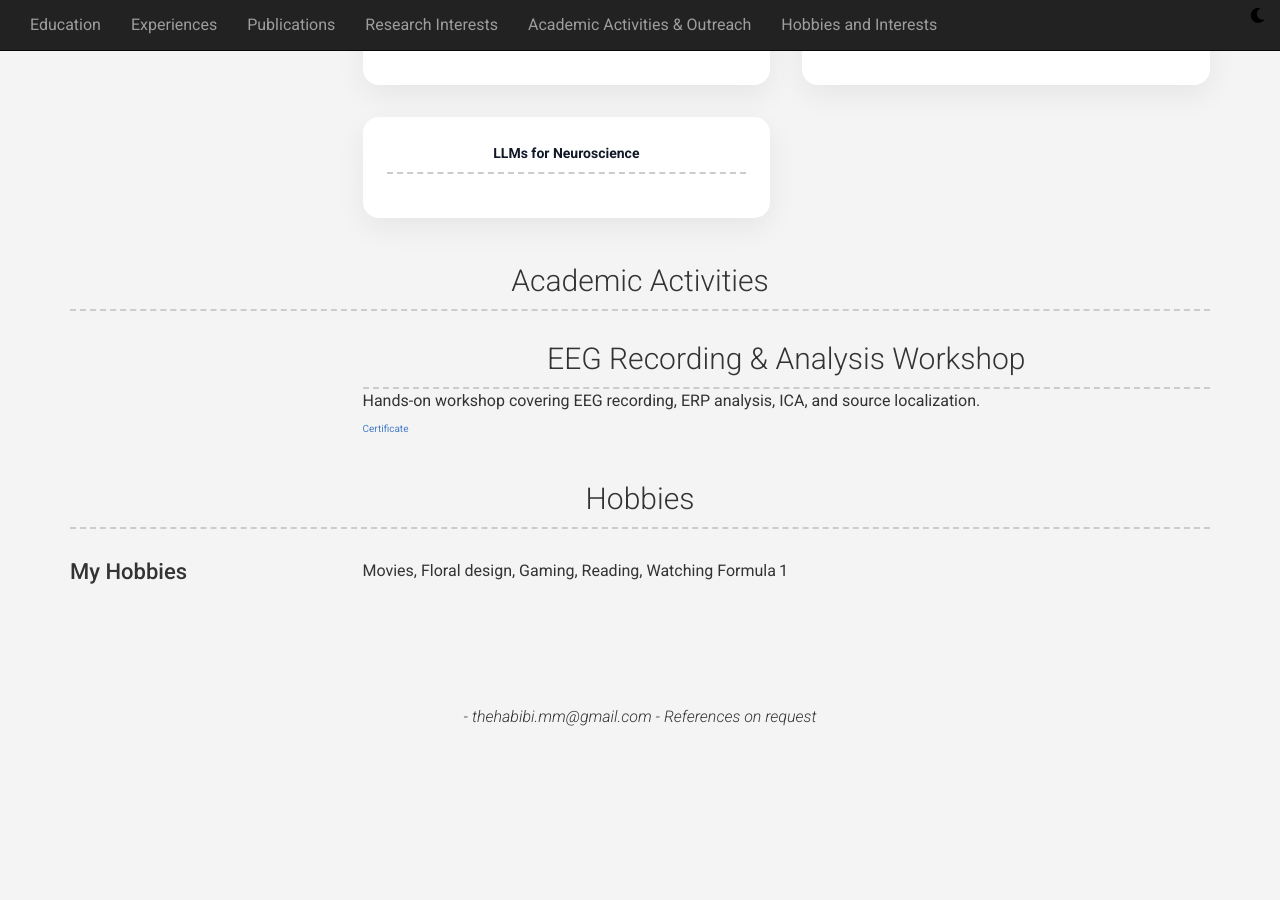
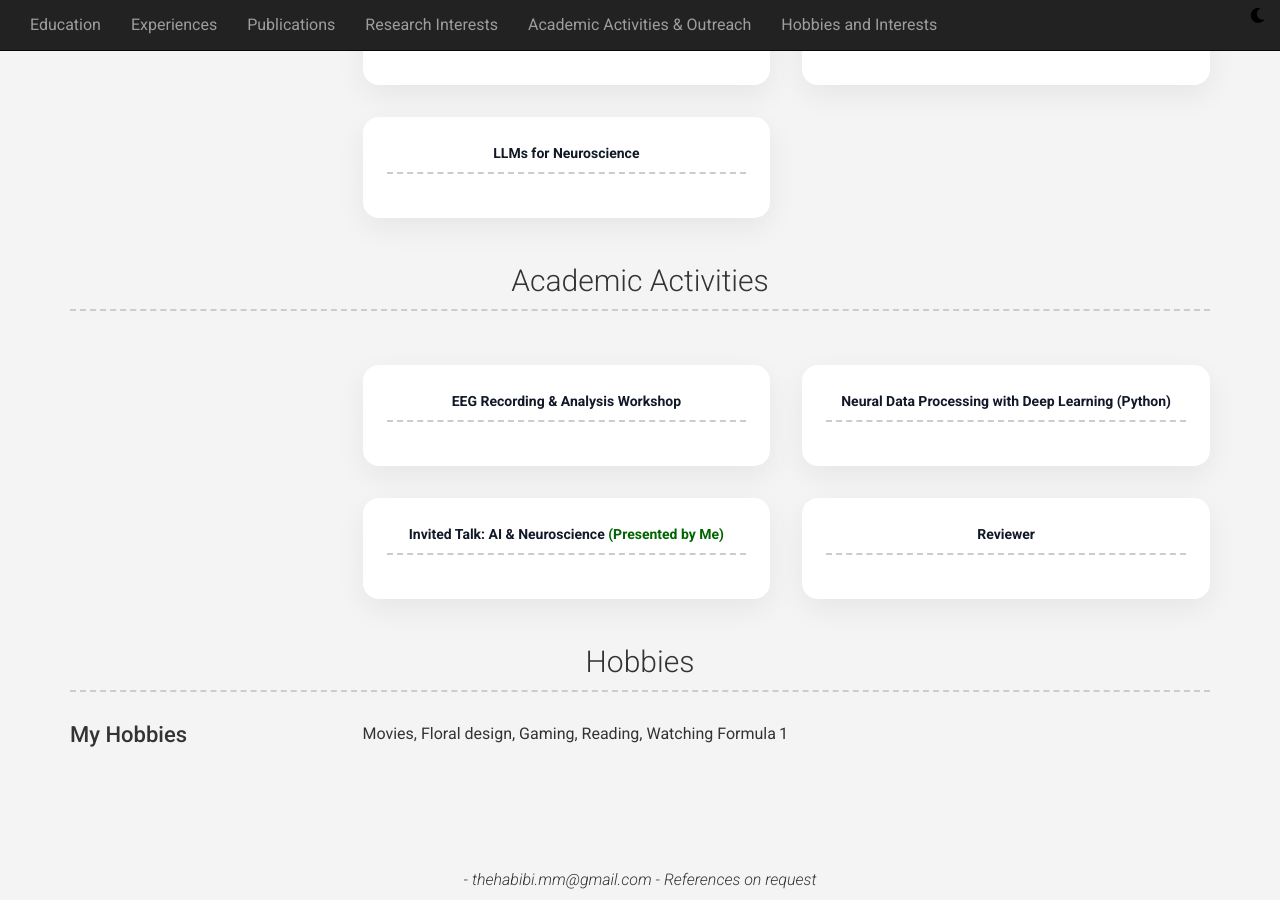
Before and after one commit to HabibiMehdi/HabibiMehdi.github.io, a Jekyll site: the page built from index.md, in a window 1280 px wide and 900 px high, scrolled down 2043 px. Built offline with Jekyll 4.4.1, drawn with Linux system fonts in a browser that asks for light colours; nearby versions of some CDN libraries; a style sheet for code colours, icons or effects is not loaded; before the commit the page ends 2780 px from its top, so only the background shows below that.

Commit message:
Update _config.yml

```diff
--- a/_config.yml
+++ b/_config.yml
@@ -15,8 +15,6 @@ darkmode: false
 # Social links
 github_username: HabibiMehdi
 linkedin_username: mehdi8habibi
-#orcid_username: 0009-0008-7777-1234  # example ID, replace with your real ORCID
-#twitter_username:  Mehdi8habibi         # your X (Twitter) handle, if any
 
 additional_links:
   - title: My ORCID
@@ -153,13 +151,51 @@ content:
     layout: list
     content:
       - description: |
-          <div id="academic-activities">
-            <h3>EEG Recording & Analysis Workshop</h3>
-            <p>
-              Hands-on workshop covering EEG recording, ERP analysis, ICA, and source localization.
-            </p>
-            <a href="/images/certificates/nbml.png" target="_blank">Certificate</a>
-          </div>
+          <section id="academic-activities">
+            <div class="research-grid">
+              <div class="research-card">
+                <h3>EEG Recording & Analysis Workshop</h3>
+                <div class="research-details">
+                  Hands-on workshop covering EEG recording, ERP analysis, ICA, and source localization.<br>
+                  <a href="/images/certificates/nbml.png" target="_blank">Certificate</a>
+                </div>
+              </div>
+
+              <div class="research-card">
+                <h3>Neural Data Processing with Deep Learning (Python)</h3>
+                <div class="research-details">
+                  Intensive training on processing neural data using Python and deep learning frameworks.<br>
+                  <a href="/images/certificates/workshop_deepneuro.pdf" target="_blank">Certificate</a>
+                </div>
+              </div>
+
+              <div class="research-card highlight">
+                <h3>
+                  Invited Talk: AI & Neuroscience
+                  <span style="color:#006400; font-weight:600;">(Presented by Me)</span>
+                </h3>
+                <div class="research-details">
+                  Delivered a talk to Undergraduate EE & CS students on AI in neuroscience, neural decoding, and transformers.<br>
+                  <video width="320" height="180" controls>
+                    <source src="/images/certificates/myTalk-neuroscience.mp4" type="video/mp4">
+                  </video>
+                  <div style="margin-top:10px;">
+                    <img src="/images/certificates/myTalk1.jpg" width="150" style="margin-right:10px;">
+                    <img src="/images/certificates/myTalk2.jpg" width="150">
+                  </div>
+                </div>
+              </div>
+
+              <div class="research-card">
+                <h3>Reviewer</h3>
+                <div class="research-details">
+                  Served as reviewer for journals:<br>
+                  • Elsevier: Biomedical Signal Processing & Control (Q1)<br>
+                  • Neurocomputing (Q1)
+                </div>
+              </div>
+            </div>
+          </section>
 
   - title: Hobbies
     layout: list
```
